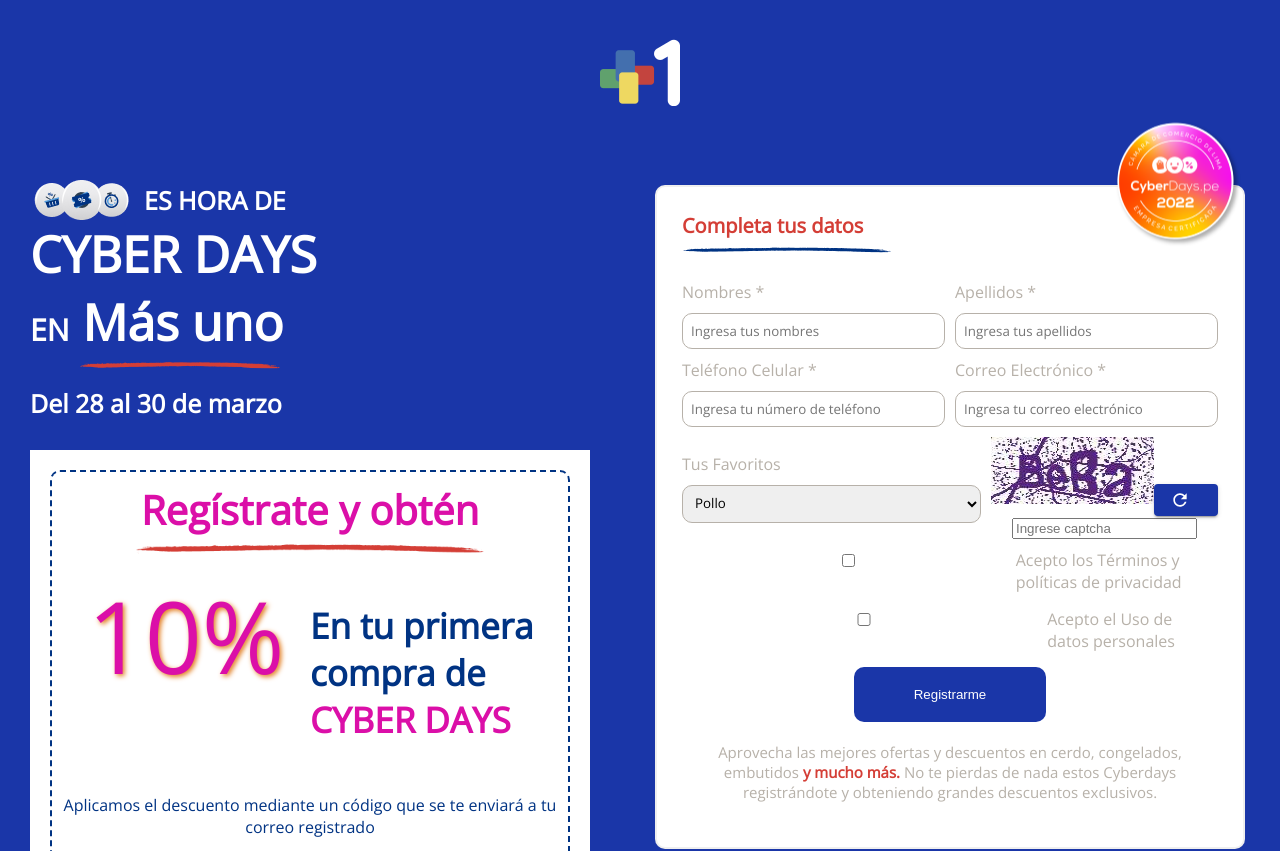
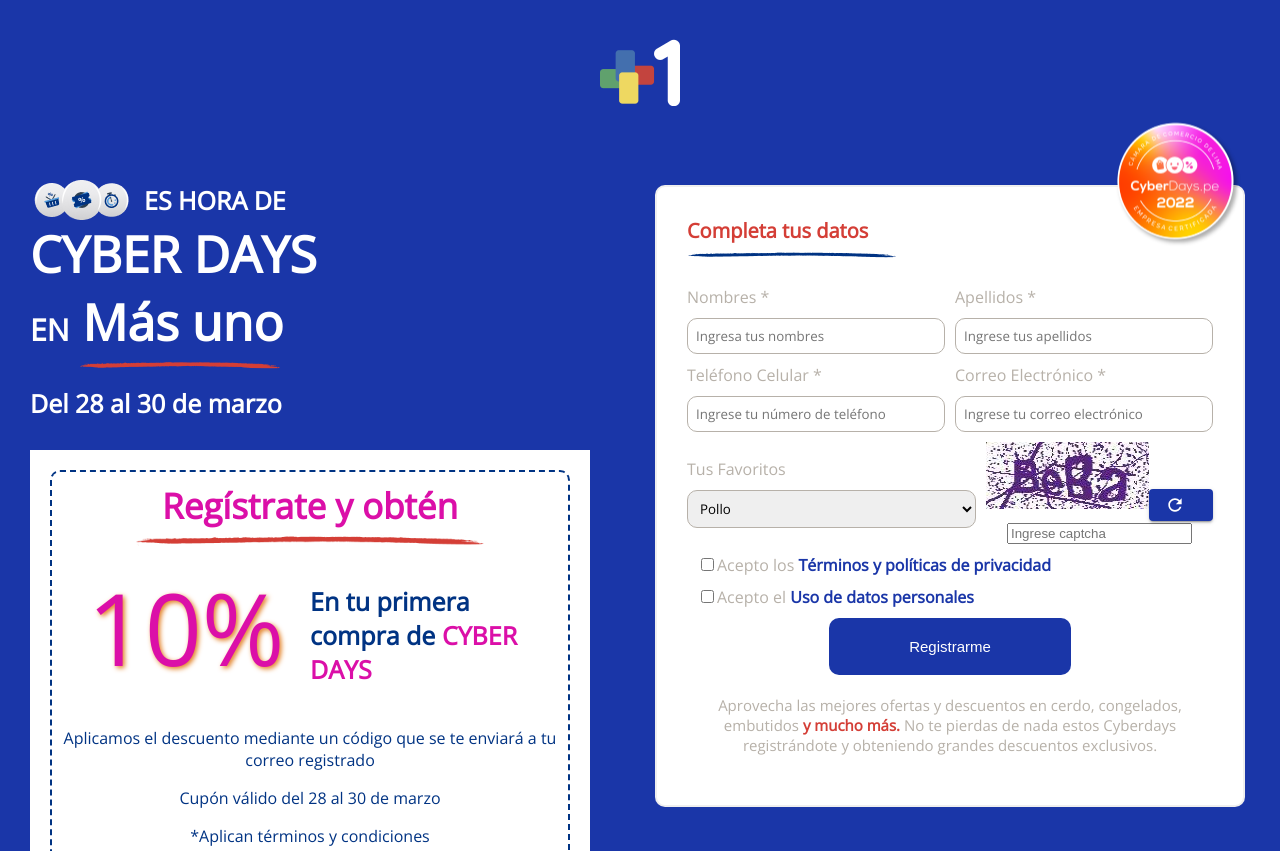
Before and after one commit to TharlezMontalvo/masunotest, a React (Create React App) app: page / in a window 1280 px wide. Shown: the top 851 px of the page. Built offline with nearby package versions, Linux system fonts and the light colour scheme.

Commit message:
Corrigiendo los checkbox del forms, y dar diseño responsive al componente Anuncio

```diff
--- a/src/components/Form/Form.js
+++ b/src/components/Form/Form.js
@@ -1,6 +1,6 @@
 import React, { useState } from 'react';
 import './Form.scss';
-import Captcha from './captcha';
+import Captcha from '../atoms/Captcha/captcha';
 import subrayado from '../../img/Subrayado Azul.png'
 import sello from '../../img/Sello.png'
 
@@ -8,10 +8,10 @@
 const Form = () => {
   const [placeholders, setPlaceholders] = useState({
     nombres: 'Ingresa tus nombres',
-    apellidos: 'Ingresa tus apellidos',
-    telefono: 'Ingresa tu número de teléfono',
-    correo: 'Ingresa tu correo electrónico',
-    captcha: 'Ingresa el código captcha',
+    apellidos: 'Ingrese tus apellidos',
+    telefono: 'Ingrese tu número de teléfono',
+    correo: 'Ingrese tu correo electrónico',
+    captcha: 'Ingrese el código captcha',
   });
 
   const handleInputClick = (fieldName) => {
@@ -104,18 +104,17 @@
         <Captcha />
       </div>
 
-
-      <div className="form-row ">
-        <div className="form-field checkbox-field">
+      <div className="check-row ">
+        <div className="checkbox-field">
           <input type="checkbox" id="terminos" name="terminos" />
-          <label htmlFor="terminos">Acepto los Términos y políticas de privacidad</label>
+          <label htmlFor="terminos">Acepto los <span className="blue-text">Términos y políticas de privacidad</span></label>
         </div>
       </div>
 
-      <div className="form-row">
-        <div className="form-field checkbox-field">
+      <div className="check-row">
+        <div className="checkbox-field">
           <input type="checkbox" id="usoDatos" name="usoDatos" />
-          <label htmlFor="usoDatos">Acepto el Uso de datos personales</label>
+          <label htmlFor="usoDatos">Acepto el <span className="blue-text">Uso de datos personales</span></label>
         </div>
       </div>
 
--- a/src/components/Form/Form.scss
+++ b/src/components/Form/Form.scss
@@ -1,7 +1,7 @@
 
 .form-container {
   border: 2px solid #1111;
-  padding: 25px;
+  padding: 30px;
   margin: 15px;
   text-align: left;
   align-items: center;
@@ -55,10 +55,6 @@
       font-family: 'Open Sans', sans-serif;
     }
 
-    .captcha-image {
-      height: 30px;
-    }
-
     input[type="checkbox"] {
       margin-right: 5px;
       align-self: flex-start;
@@ -69,17 +65,30 @@
     justify-content: center;
     margin:auto;
   }
-  .checkbox-field {
-    display: flex;
-    align-items: center;
+
+  .check-row{
+    text-align: left;
+    color: #B7B1A9;
+    .checkbox-field {
+      display: flex;
+      align-items: center;
+      margin: 10px;
+      .blue-text {
+        color: #1A36A8;
+        font-weight: bold;
+      }
+
+    }
   }
+
   .register-button {
     background-color: #1A36A8;
     color: #fff;
-    padding: 20px 60px;
+    padding: 20px 80px;
     border: none;
     border-radius: 10px;
     cursor: pointer;
+    font-size: 15px;
   }
 
   .offers-paragraph{
--- a/src/components/Form/captcha.js
+++ b/src/components/atoms/Captcha/captcha.js
@@ -1,7 +1,7 @@
 import React, { useState } from 'react';
 import { Refresh as RefreshIcon } from '@mui/icons-material';
 import Button from '@mui/material/Button';
-import captcha from '../../img/captcha.jpg'
+import captcha from '../../../img/captcha.jpg'
 
 
 const generateCaptchaText = () => {
@@ -27,7 +27,6 @@
   const handleSubmit = (event) => {
     event.preventDefault();
 
-    // Lógica de validación del captcha
     const isValid = userInput.toLowerCase() === captchaText.toLowerCase();
     setIsCaptchaValid(isValid);
   };
@@ -42,14 +41,14 @@
       startIcon={<RefreshIcon />}
       style={{ backgroundColor: '#1A36A8' }}
     ></Button>
-      <form onSubmit={handleSubmit}>
+    <form className="captcha-form" onSubmit={handleSubmit}>
       <input
         type="text"
         value={userInput}
         onChange={handleInputChange}
         placeholder="Ingrese captcha"
+        className="input-field"
       />
-
     </form>
     {!isCaptchaValid && <p className="error-message">Texto incorrecto del Captcha</p>}
   </div>
--- /dev/null
+++ b/src/components/atoms/Captcha/captcha.scss
@@ -0,0 +1,24 @@
+.captcha-container {
+    display: flex;
+    align-items: center; /* Alinea verticalmente los elementos en el centro */
+  }
+
+  .captcha-image {
+    width: 300000px; /* Ajusta el ancho según tus necesidades */
+    height: auto; /* Mantiene la proporción original de la imagen */
+    margin-right: 10px; /* Ajusta el margen según tus necesidades */
+  }
+
+  .captcha-form {
+    display: flex;
+    align-items: center;
+  }
+
+  .input-field {
+    margin-right: 10px; /* Ajusta el margen según tus necesidades */
+  }
+
+  .error-message {
+    color: red;
+    margin-top: 5px; /* Ajusta el margen superior según tus necesidades */
+  }
--- a/src/components/molecules/Anuncio/Anuncio.scss
+++ b/src/components/molecules/Anuncio/Anuncio.scss
@@ -3,10 +3,11 @@
   margin: 0 30px 30px 30px;
   padding: 20px;
 
-  .second-container{
+  .second-container {
     border: 2px dashed #003383;
     padding: 10px;
     border-radius: 10px;
+
     .fila {
       width: 100%;
     }
@@ -14,7 +15,7 @@
     .section {
       .section-title {
         color: #DB0FA8;
-          font-size: 40px;
+        font-size: 35px;
         margin: 0;
       }
 
@@ -25,16 +26,21 @@
         }
       }
     }
+
     .fila-3 {
       display: flex;
-        height: 50%;
+      flex-direction: column;
+      height: auto;
+
       .columna {
         flex: 1;
         margin: 0;
       }
-      .izquierda {
+
+      .izquierda, .derecha {
         text-align: center;
         margin: 0;
+
         .porcentaje {
           color: #DB0FA8;
           text-shadow: 2px 2px 5px #E27C1E;
@@ -42,26 +48,38 @@
           margin: 0;
         }
       }
+
       .derecha {
         text-align: left;
-        font-size: 35px;
+        font-size: 25px;
         font-weight: bold;
         color: #003383;
-        margin: 0;
+
         .cyber-days {
+          font-size: 25px;
           color: #DB0FA8;
           margin: 0;
         }
       }
     }
 
-    .fila-4,
-    .fila-5,
-    .fila-6 {
+    .fila-4, .fila-5, .fila-6 {
       text-align: center;
       color: #003383;
       margin: 0;
     }
+  }
 
+  @media (min-width: 768px) {
+    .anuncio-container {
+      margin: 0 30px 30px 30px;
+      padding: 20px;
+    }
+
+    .second-container {
+      .fila-3 {
+        flex-direction: row;
       }
     }
+  }
+}
--- a/src/components/organisms/Bodies/Bodies.scss
+++ b/src/components/organisms/Bodies/Bodies.scss
@@ -1,23 +1,23 @@
 .combined-container {
   display: flex;
+  flex-direction: column; /* Por defecto, en dispositivos más pequeños, mostrará las columnas apiladas */
   background-color: #1A36A8;
 }
 
-  .left-column {
+.left-column, .right-column {
   flex: 1;
-    display: flex;
-    flex-direction: column;
 }
 
 .right-column {
-    flex: 1;
   padding: 20px;
 }
 
-  .first-row {
+.first-row, .second-row {
   flex: 1;
 }
 
-  .second-row {
-    flex: 1;
+@media (min-width: 768px) {
+  .combined-container {
+    flex-direction: row; /* Cambia a disposición de fila en pantallas más grandes */
   }
+}
```
Lines whose indentation alone changed are shown as unchanged.
